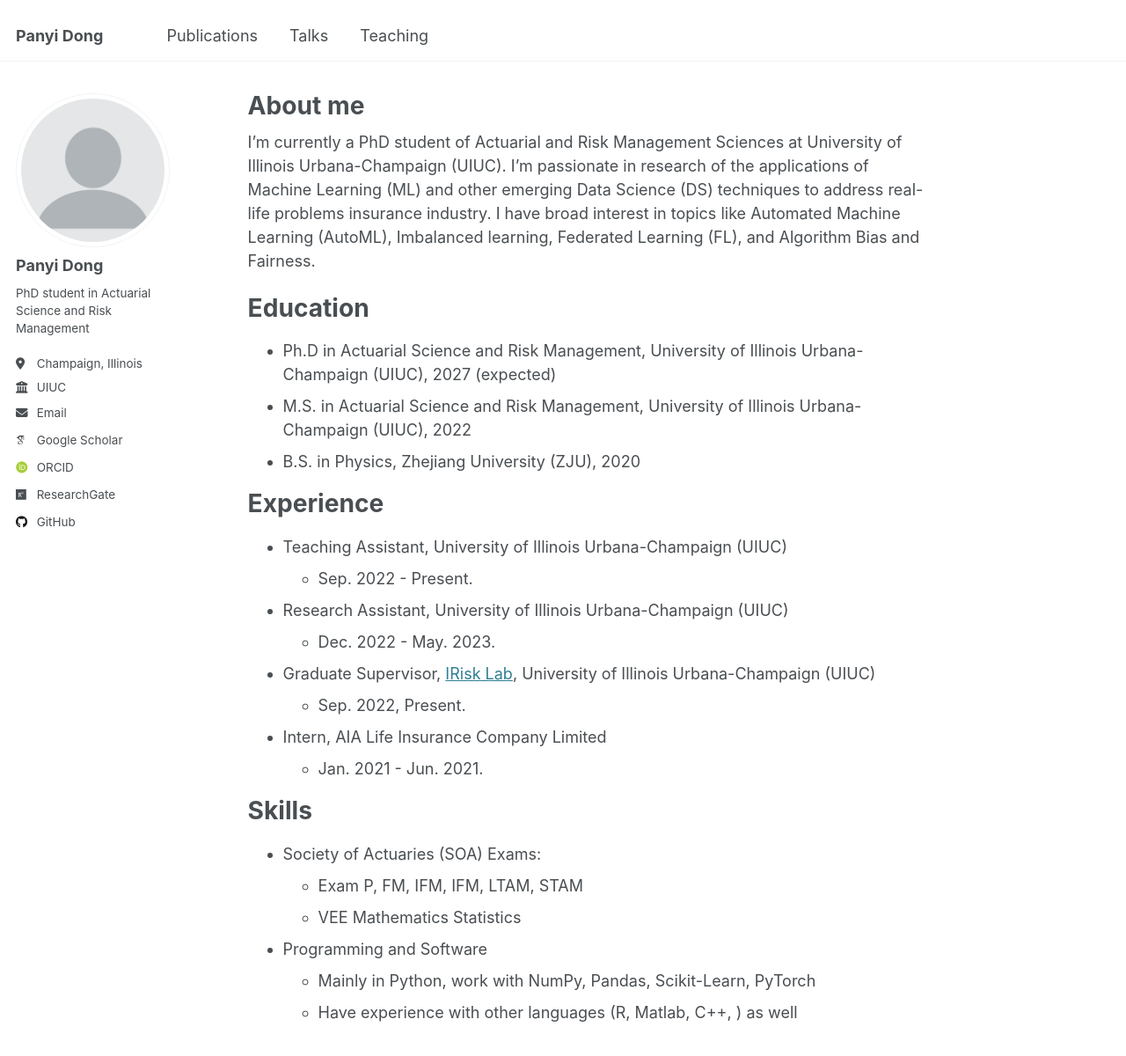
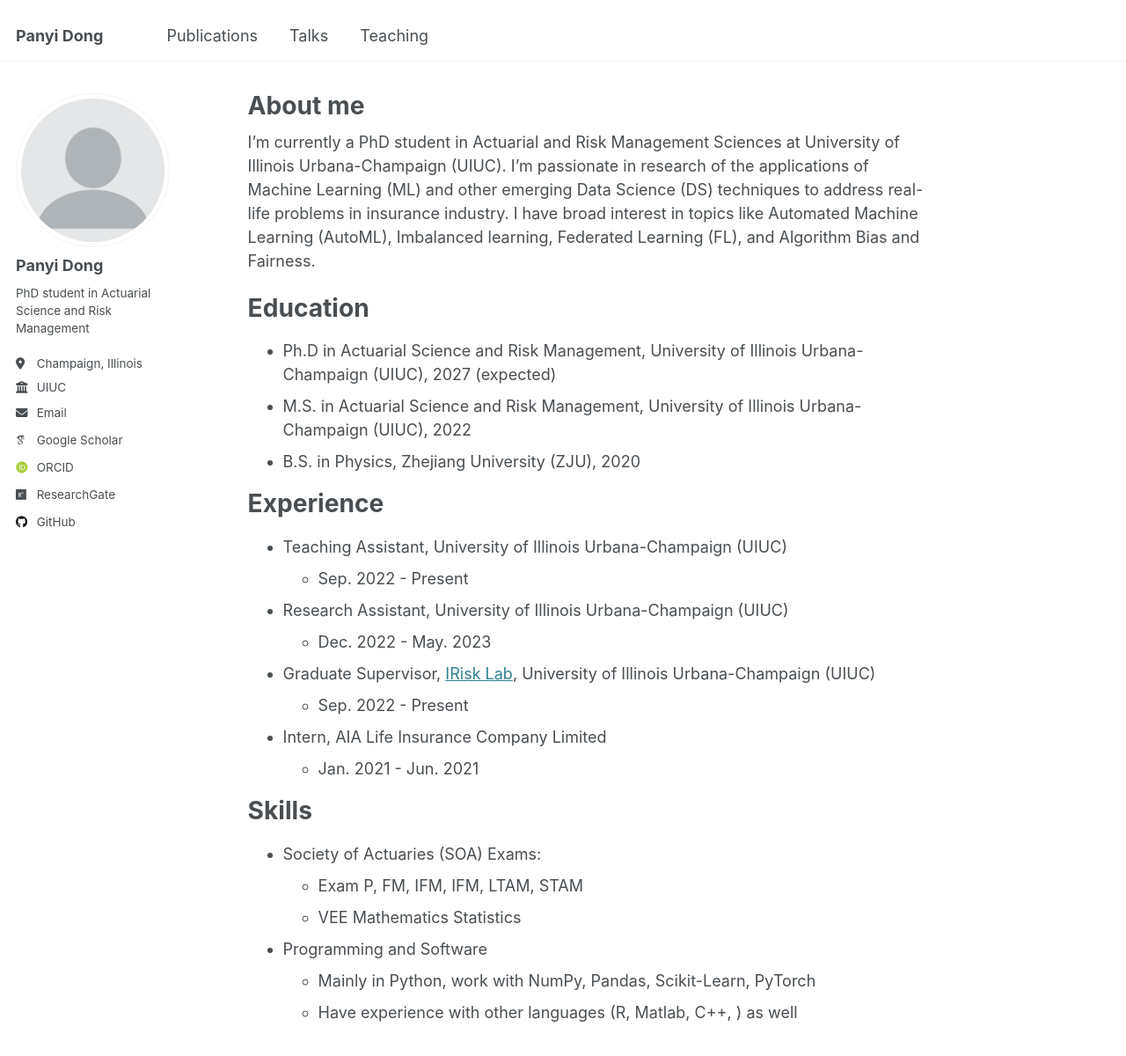
Before and after one commit to PanyiDong/panyidong.github.io, a Jekyll site: the page built from _pages/about.md, in a window 1280 px wide and 1400 px high. Shown: the top 1200 px of the window at 88% size. Built offline with Jekyll 4.4.1, drawn with Linux system fonts in a browser that asks for light colours; some web fonts are replaced.

Commit message:
correct wording

```diff
--- a/_pages/about.md
+++ b/_pages/about.md
@@ -7,7 +7,7 @@ redirect_from:
   - /about.html
 ---
 
-I'm currently a PhD student of Actuarial and Risk Management Sciences at University of Illinois Urbana-Champaign (UIUC). I'm passionate in research of the applications of Machine Learning (ML) and other emerging Data Science (DS) techniques to address real-life problems insurance industry. I have broad interest in topics like Automated Machine Learning (AutoML), Imbalanced learning, Federated Learning (FL), and Algorithm Bias and Fairness.
+I'm currently a PhD student in Actuarial and Risk Management Sciences at University of Illinois Urbana-Champaign (UIUC). I'm passionate in research of the applications of Machine Learning (ML) and other emerging Data Science (DS) techniques to address real-life problems in insurance industry. I have broad interest in topics like Automated Machine Learning (AutoML), Imbalanced learning, Federated Learning (FL), and Algorithm Bias and Fairness.
 
 Education
 ======
@@ -18,13 +18,13 @@ Education
 Experience
 ======
 * Teaching Assistant, University of Illinois Urbana-Champaign (UIUC)
-  * Sep. 2022 - Present.
+  * Sep. 2022 - Present
 * Research Assistant, University of Illinois Urbana-Champaign (UIUC)
-  * Dec. 2022 - May. 2023.
+  * Dec. 2022 - May. 2023
 * Graduate Supervisor, [IRisk Lab](https://asrm.illinois.edu/illinois-risk-lab/), University of Illinois Urbana-Champaign (UIUC)
-  * Sep. 2022, Present.
+  * Sep. 2022 - Present
 * Intern, AIA Life Insurance Company Limited
-  * Jan. 2021 - Jun. 2021.
+  * Jan. 2021 - Jun. 2021
 
 
 Skills
```
